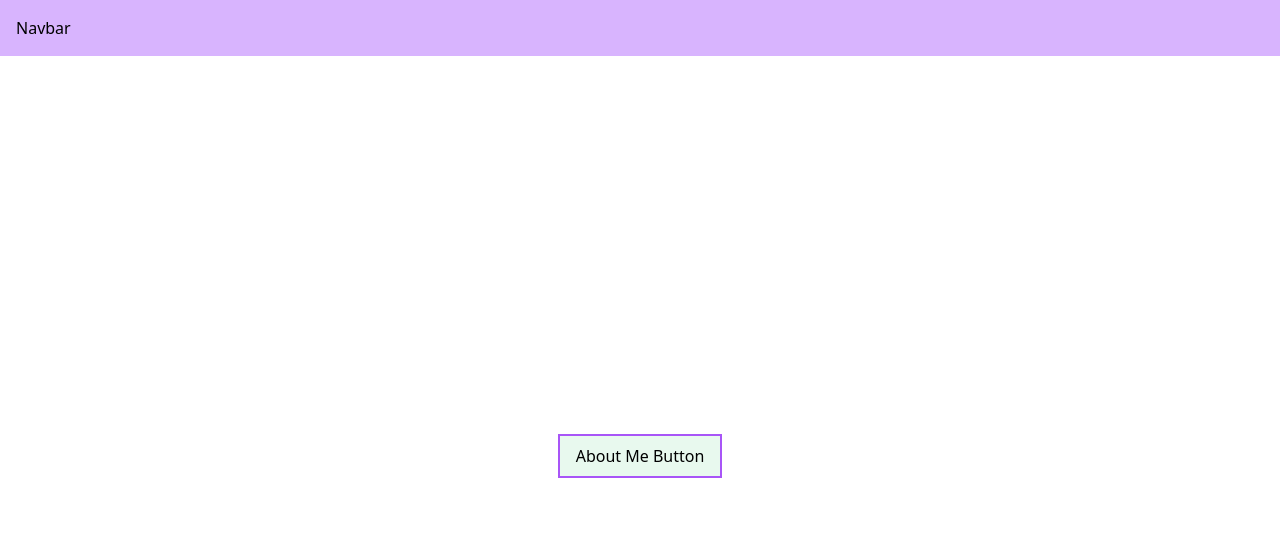
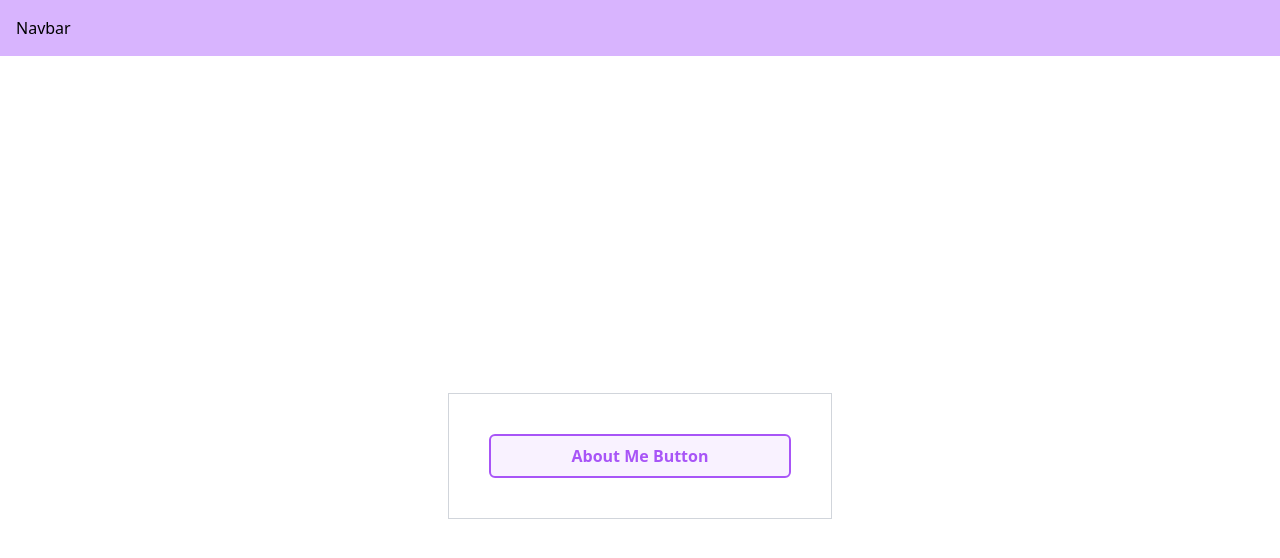
Before and after one commit to AM-Raju/frontend-missions, a React (Vite) app in the folder 00. Mission 6/Module_F4/react-reusuable-components/: page /about in a window 1280 px wide. Shown: the top 558 px of the page. Built offline with nearby package versions, Linux system fonts and the light colour scheme.

Commit message:
Module F4.6 done

```diff
--- a/00. Mission 6/Module_F4/react-reusuable-components/src/components/ui/Button.tsx
+++ b/00. Mission 6/Module_F4/react-reusuable-components/src/components/ui/Button.tsx
@@ -7,20 +7,20 @@
     variant === "outline" ? "border-2 border-purple-500 bg-opacity-10" : ""
   }` */
 
-const Button = ({ className, children, outline }: { className: string }) => {
-  return (
-    <button
-      className={cn(
-        "px-4 py-2 bg-red-500",
-        {
-          "border-2 border-purple-500 bg-opacity-10": outline,
-        },
-        className
-      )}
-    >
-      {children}
-    </button>
-  );
+const Button = ({ className, children, variant }) => {
+  const getVariant = (variant) => {
+    switch (variant) {
+      case "outline":
+        return "btn-outline";
+      case "ghost":
+        return "btn-outline";
+
+      default:
+        return "btn-solid";
+    }
+  };
+
+  return <button className={cn(getVariant(variant), className)}>{children}</button>;
 };
 
 export default Button;
--- a/00. Mission 6/Module_F4/react-reusuable-components/src/pages/About.tsx
+++ b/00. Mission 6/Module_F4/react-reusuable-components/src/pages/About.tsx
@@ -4,9 +4,11 @@
 const About = () => {
   return (
     <div className="flex justify-center h-screen items-center">
-      <Button className="bg-green-500" outline={true}>
-        About Me Button
-      </Button>
+      <div className="w-96 p-10 border border-gray-300">
+        <Button className="w-full" variant="outline">
+          About Me Button
+        </Button>
+      </div>
     </div>
   );
 };
--- a/00. Mission 6/Module_F4/react-reusuable-components/src/style/button.css
+++ b/00. Mission 6/Module_F4/react-reusuable-components/src/style/button.css
@@ -1,11 +1,16 @@
 @layer components {
-  .btn {
-    @apply px-3 py-2 rounded-md;
+  .btn-solid {
+    @apply px-3 py-2;
+    @apply font-semibold text-white rounded-md;
+    @apply bg-purple-400 hover:bg-purple-500 focus:bg-purple-500;
+    @apply transition-all duration-200;
   }
-  .btn-primary {
-    @apply bg-purple-500;
-  }
-  .btn-danger {
-    @apply bg-red-500;
+
+  .btn-outline {
+    @apply px-3 py-2;
+    @apply font-semibold text-purple-500 rounded-md;
+    @apply bg-purple-400 bg-opacity-10 hover:bg-opacity-30 focus:bg-opacity-30;
+    @apply border-2 border-purple-500;
+    @apply transition-all duration-200;
   }
 }
```
